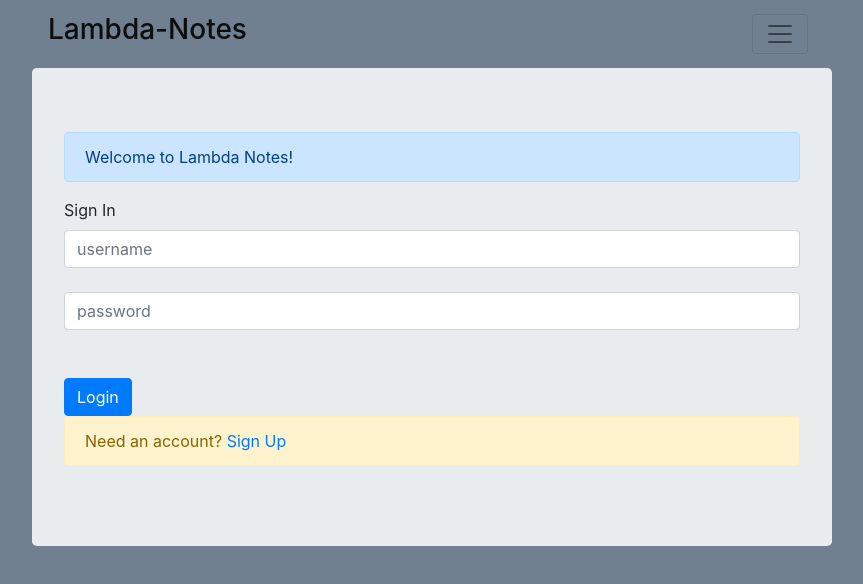
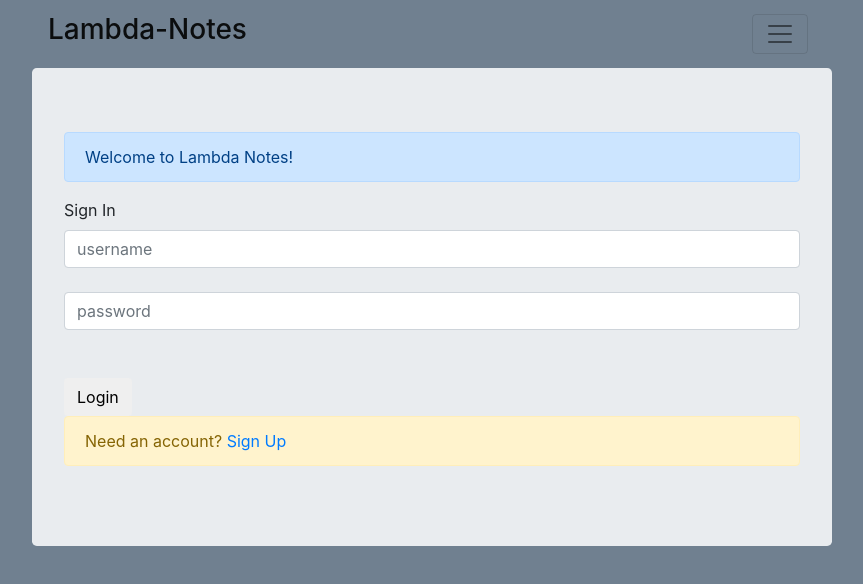
Before and after one commit to groov1234/lambda-notes, a React (Create React App) app in the folder client/: page /#/ in a window 1280 px wide. Shown: the top 584 px of the page, without its empty margins (208-1071 px from the left). Built offline with nearby package versions, Linux system fonts and the light colour scheme.

Commit message:
materialize button attempt

```diff
--- a/client/src/Components/login.js
+++ b/client/src/Components/login.js
@@ -101,9 +101,9 @@ class LogIn extends Component {
                             <br />
                             <br />
 
-                            <Button color="primary" onClick={this.loginAuth}>
+                            <button class="btn waves-effect waves-light" color="green" onClick={this.loginAuth}>
                                 Login
-                            </Button>
+                            </button>
 
                             <Alert color="warning">
                                 Need an account?{' '}
--- a/package.json
+++ b/package.json
@@ -16,6 +16,7 @@
     "dotenv": "^5.0.1",
     "express": "^4.16.3",
     "jsonwebtoken": "^8.2.0",
+    "materialize-css": "^1.0.0-beta",
     "mongoose": "^5.0.10"
   },
   "engines": {
```
Also changed, not shown: 1 other file (tests, documents, lock files or other folders).
